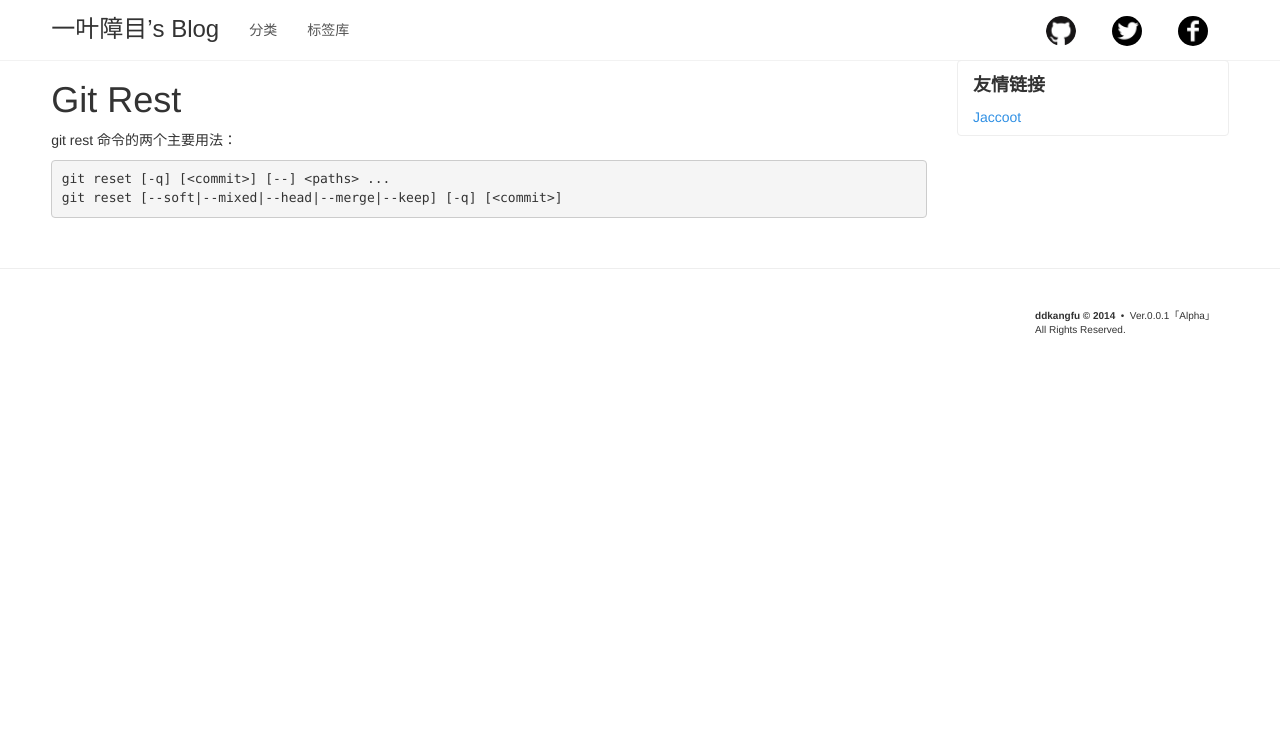
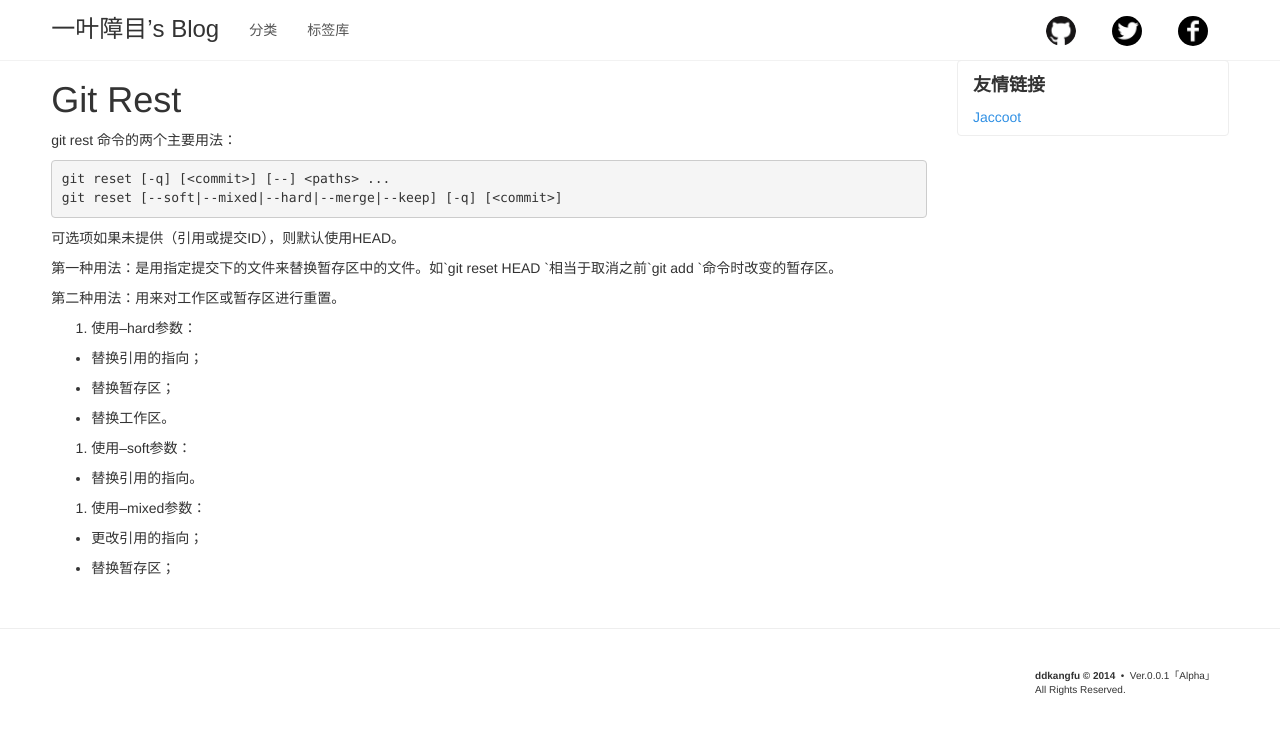
Before and after one commit to ddkangfu/ddkangfu.github.io, a Jekyll site: the page built from _posts/2014-12-28-git-reset.md, in a window 1280 px wide. Shown: the top 734 px of the page. Built offline with Jekyll 4.4.1, drawn with Linux system fonts in a browser that asks for light colours; some web fonts are replaced; Markdown is read by kramdown in place of the engine named in the settings.

Commit message:
增加了git reset的参数说明。

````diff
--- a/_posts/2014-12-28-git-reset.md
+++ b/_posts/2014-12-28-git-reset.md
@@ -12,5 +12,29 @@ git rest 命令的两个主要用法：
 
 ```
 git reset [-q] [<commit>] [--] <paths> ...
-git reset [--soft|--mixed|--head|--merge|--keep] [-q] [<commit>]
+git reset [--soft|--mixed|--hard|--merge|--keep] [-q] [<commit>]
 ```
+
+可选项<ocmmit>如果未提供（引用或提交ID），则默认使用HEAD。
+
+第一种用法：是用指定提交<commit>下的文件来替换暂存区中的文件。如`git reset HEAD <paths>`相当于取消之前`git add <paths>`命令时改变的暂存区。
+
+第二种用法：用来对工作区或暂存区进行重置。
+
+1. 使用--hard参数：
+
+* 替换引用的指向；
+
+* 替换暂存区；
+
+* 替换工作区。
+
+2. 使用--soft参数：
+
+* 替换引用的指向。
+
+3. 使用--mixed参数：
+
+* 更改引用的指向；
+
+* 替换暂存区；
````
